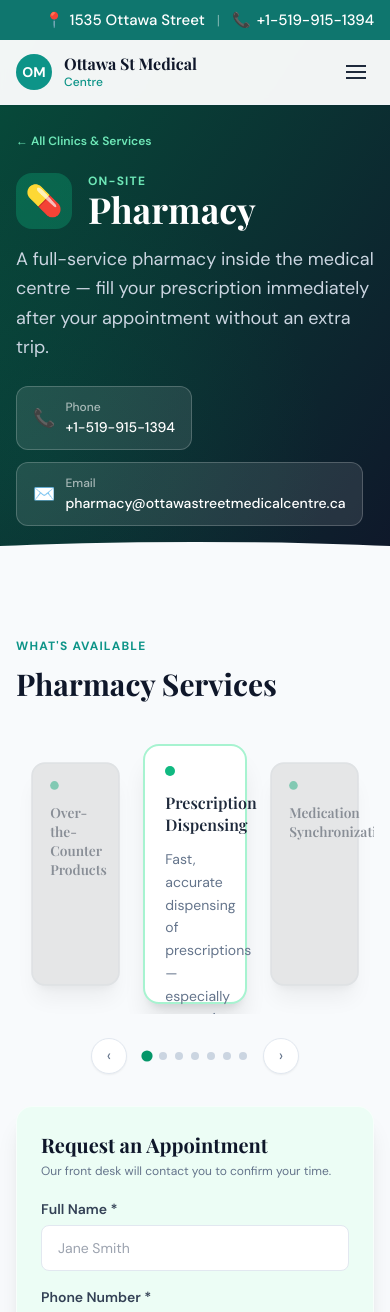
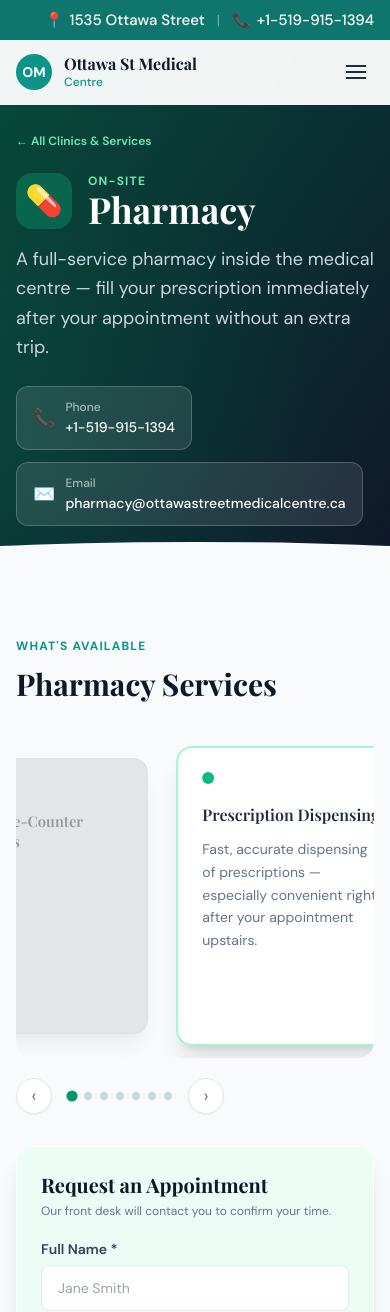
Before and after one commit to ev-digitalmarketing/Marketing-Website-Sample, a Next.js app: page /services/pharmacy in a window 390 px wide. Shown: the top 1312 px of the page. Built offline with nearby package versions, Linux system fonts and the light colour scheme; a web font is replaced by a local one.

Commit message:
Add files via upload

```diff
--- a/components/ServicePageLayout.js
+++ b/components/ServicePageLayout.js
@@ -1,139 +1,133 @@
 'use client'
-import { useState, useRef, useEffect } from 'react'
+import { useState, useRef, useEffect, useCallback } from 'react'
 import Link from 'next/link'
 import Navbar from './Navbar'
 import Footer from './Footer'
 import BookingForm from './BookingForm'
 
-// Shared carousel hook — handles direction, animation state, touch swipe
-function useCarousel(total) {
-  const [active, setActive] = useState(0)
-  const [sliding, setSliding] = useState(false)
-  const [direction, setDirection] = useState(null) // 'left' | 'right'
-  const timeout = useRef(null)
+// ─── Carousel ────────────────────────────────────────────────────────────────
+// Layout: center card fills ~70% of the track, side cards peek ~15% each.
+// Sliding: the entire strip translates left/right, then snaps.
+// We keep 5 slots rendered (prev2, prev, active, next, next2) so the
+// incoming card is already mounted before the animation starts.
 
-  const go = (dir) => {
-    if (sliding) return
-    setDirection(dir)
-    setSliding(true)
-    clearTimeout(timeout.current)
-    timeout.current = setTimeout(() => {
-      setActive(i => dir === 'right' ? (i + 1) % total : (i - 1 + total) % total)
-      setSliding(false)
-      setDirection(null)
-    }, 380)
-  }
+const PEEK = 15          // % of track width each side card peeks
+const CENTER = 100 - PEEK * 2  // ~70%
+const TRANSITION = '0.42s cubic-bezier(0.4, 0, 0.2, 1)'
 
-  const goTo = (i) => {
-    if (sliding || i === active) return
-    setDirection(i > active ? 'right' : 'left')
-    setSliding(true)
-    clearTimeout(timeout.current)
-    timeout.current = setTimeout(() => {
-      setActive(i)
-      setSliding(false)
-      setDirection(null)
-    }, 380)
-  }
+function ServiceCarousel({ services, accentColor, accentCardBorder, accentDot }) {
+  const total = services.length
+  const [current, setCurrent] = useState(0)
+  const [offset, setOffset] = useState(0)       // live translateX in %
+  const [animating, setAnimating] = useState(false)
+  const [animate, setAnimate] = useState(false)  // whether CSS transition is on
+  const touchStart = useRef(null)
+  const frameRef = useRef(null)
 
-  useEffect(() => () => clearTimeout(timeout.current), [])
+  // Circular helpers
+  const idx = (n) => ((n % total) + total) % total
 
-  return { active, sliding, direction, go, goTo }
-}
+  // Go in a direction: -1 = prev, +1 = next
+  const go = useCallback((dir) => {
+    if (animating) return
+    setAnimating(true)
+    setAnimate(true)
+    // Slide: each card slot = CENTER%, so slide by that amount
+    setOffset(o => o - dir * CENTER)
+    setTimeout(() => {
+      // After animation, snap back to center without transition
+      setCurrent(c => idx(c + dir))
+      setAnimate(false)
+      setOffset(0)
+      setAnimating(false)
+    }, 430)
+  }, [animating, total])
 
-// Carousel UI — renders the 3-card strip with slide animation
-function ServiceCarousel({ services, accentColor, accentCardBorder, accentDot, isMobile }) {
-  const total = services.length
-  const { active, sliding, direction, go, goTo } = useCarousel(total)
-
-  // Touch swipe support
-  const touchStart = useRef(null)
+  // Touch swipe
   const onTouchStart = (e) => { touchStart.current = e.touches[0].clientX }
   const onTouchEnd = (e) => {
     if (touchStart.current === null) return
     const delta = touchStart.current - e.changedTouches[0].clientX
-    if (Math.abs(delta) > 40) go(delta > 0 ? 'right' : 'left')
+    if (Math.abs(delta) > 40) go(delta > 0 ? 1 : -1)
     touchStart.current = null
   }
 
-  // The 3 visible indices [left, center, right]
-  const leftIdx  = (active - 1 + total) % total
-  const rightIdx = (active + 1) % total
-  const cards = [
-    { sIdx: leftIdx,  pos: 0 },
-    { sIdx: active,   pos: 1 },
-    { sIdx: rightIdx, pos: 2 },
-  ]
+  // We render 5 slots: current-2, current-1, current, current+1, current+2
+  // Track starts offset so slot index 2 (current) is in center position
+  // Base offset puts card[2] centered: translateX starts at -2 * CENTER%
+  // (each card is CENTER% wide, plus peek halved on each side)
+  // Actually we offset so card slot 0 left edge = -2 * CENTER%
+  const baseOffset = -2 * CENTER  // positions slot[2] at center
+  const totalOffset = baseOffset + offset
 
-  // Slide offset: when sliding right, track moves left (-33.33%), and vice versa
-  // We show a 3-card window; normally translateX(0), animate to ±33.33%
-  const trackOffset = sliding
-    ? direction === 'right' ? '-33.333%' : '33.333%'
-    : '0%'
-
-  const CARD_W = isMobile ? 'calc(100% - 80px)' : '240px'
-  const CARD_H = isMobile ? '260px' : '260px'
+  const slots = [-2, -1, 0, 1, 2].map(d => ({
+    d,
+    sIdx: idx(current + d),
+    isCenter: d === 0,
+  }))
 
   return (
     <div>
-      {/* Viewport — clips the track */}
+      {/* Viewport — clips to left column, overflow hidden */}
       <div
         className="overflow-hidden rounded-2xl"
-        style={{ height: isMobile ? '280px' : '280px' }}
+        style={{ width: '100%' }}
         onTouchStart={onTouchStart}
         onTouchEnd={onTouchEnd}
       >
-        {/* Track — 5 cards wide (prev-prev, prev, active, next, next-next) so slide reveals smoothly */}
+        {/* Track — 5 cards, each CENTER% wide, total = 5 * CENTER% */}
         <div
           style={{
             display: 'flex',
-            alignItems: 'center',
-            height: '100%',
-            // Position track so center card = card index 1 (0-indexed in 3-card view)
-            // We render 3 cards each 33.333% wide, track starts at 0
-            transform: `translateX(${trackOffset})`,
-            transition: sliding ? 'transform 0.38s cubic-bezier(0.4, 0, 0.2, 1)' : 'none',
+            width: `${5 * CENTER}%`,
+            transform: `translateX(${totalOffset / 5}%)`,
+            // divide by 5 because width is 5× the outer container
+            // Actually: track is 5*CENTER% of viewport. We want slot[2]
+            // to sit centered. Slot[2] left = 2 * (CENTER / (5*CENTER)) * 100 = 40% of track.
+            // Easier: use px via a container ref, or use the following math:
+            // translateX in track-relative % = totalOffset / 5
+            transition: animate ? `transform ${TRANSITION}` : 'none',
             willChange: 'transform',
           }}
         >
-          {cards.map(({ sIdx, pos }) => {
+          {slots.map(({ d, sIdx, isCenter }) => {
             const s = services[sIdx]
-            const isCenter = pos === 1
             return (
               <div
-                key={`${pos}-${sIdx}`}
-                onClick={() => { if (!isCenter) go(pos === 0 ? 'left' : 'right') }}
+                key={d}
+                onClick={() => { if (!isCenter && !animating) go(d > 0 ? 1 : -1) }}
                 style={{
+                  width: `${100 / 5}%`,  // each slot = 1/5 of track = CENTER% of viewport
                   flexShrink: 0,
-                  width: '33.333%',
-                  height: '100%',
-                  padding: '0 8px',
+                  padding: '12px 10px',
                   cursor: isCenter ? 'default' : 'pointer',
-                  display: 'flex',
-                  alignItems: 'center',
-                  justifyContent: 'center',
+                  boxSizing: 'border-box',
                 }}
               >
                 <div
                   style={{
-                    width: '100%',
-                    height: CARD_H,
-                    transform: isCenter ? 'scale(1)' : 'scale(0.86)',
-                    opacity: isCenter ? 1 : 0.5,
-                    filter: isCenter ? 'brightness(1)' : 'brightness(0.82)',
-                    transition: 'transform 0.38s ease, opacity 0.38s ease, filter 0.38s ease',
+                    transform: isCenter ? 'scale(1)' : 'scale(0.92)',
+                    opacity: isCenter ? 1 : 0.45,
+                    filter: isCenter ? 'none' : 'brightness(0.8)',
+                    transition: `transform ${TRANSITION}, opacity ${TRANSITION}, filter ${TRANSITION}`,
+                    height: '300px',
                   }}
                 >
                   <div
-                    className={`rounded-2xl border-2 p-5 shadow-xl bg-white h-full flex flex-col justify-between ${isCenter ? accentCardBorder : 'border-slate-100'} transition-all`}
+                    className={`rounded-2xl border-2 p-6 bg-white h-full flex flex-col shadow-xl ${isCenter ? accentCardBorder : 'border-slate-100'}`}
+                    style={{ transition: `border-color 0.3s ease` }}
                   >
-                    <div>
-                      <div className={`w-2.5 h-2.5 rounded-full ${accentDot} mb-4`}></div>
-                      <h3 className="font-semibold text-slate-800 text-base leading-snug">{s.name}</h3>
-                    </div>
-                    {isCenter && (
-                      <p className="text-sm text-slate-500 leading-relaxed mt-3">{s.desc}</p>
-                    )}
+                    <div className={`w-3 h-3 rounded-full ${accentDot} mb-5 flex-shrink-0`} />
+                    <h3 className="font-semibold text-slate-800 text-base leading-snug mb-3 flex-shrink-0">{s.name}</h3>
+                    <p
+                      className="text-sm text-slate-500 leading-relaxed flex-1 overflow-hidden"
+                      style={{
+                        opacity: isCenter ? 1 : 0,
+                        transition: `opacity 0.25s ease`,
+                      }}
+                    >
+                      {s.desc}
+                    </p>
                   </div>
                 </div>
               </div>
@@ -143,35 +137,42 @@ function ServiceCarousel({ services, accentColor, accentCardBorder, accentDot, i
       </div>
 
       {/* Nav */}
-      <div className={`flex items-center gap-4 mt-6 ${isMobile ? 'justify-center' : ''}`}>
+      <div className="flex items-center gap-4 mt-5">
         <button
-          onClick={() => go('left')}
-          disabled={sliding}
-          className="w-9 h-9 rounded-full bg-white border border-slate-200 shadow-sm flex items-center justify-center text-slate-500 hover:text-teal-600 transition-colors disabled:opacity-40"
+          onClick={() => go(-1)}
+          disabled={animating}
+          className="w-9 h-9 rounded-full bg-white border border-slate-200 shadow-sm flex items-center justify-center text-slate-500 hover:text-teal-600 transition-colors disabled:opacity-40 text-lg"
         >‹</button>
+
         <div className="flex gap-2">
           {services.map((_, i) => (
             <button
               key={i}
-              onClick={() => goTo(i)}
+              onClick={() => {
+                if (animating || i === current) return
+                go(i > current ? 1 : -1)
+                // For multi-step jumps we just step one at a time — simple & clean
+              }}
               className="w-2 h-2 rounded-full transition-all duration-300"
               style={{
-                backgroundColor: i === active ? accentColor : '#cbd5e1',
-                transform: i === active ? 'scale(1.4)' : 'scale(1)',
+                backgroundColor: i === current ? accentColor : '#cbd5e1',
+                transform: i === current ? 'scale(1.4)' : 'scale(1)',
               }}
             />
           ))}
         </div>
+
         <button
-          onClick={() => go('right')}
-          disabled={sliding}
-          className="w-9 h-9 rounded-full bg-white border border-slate-200 shadow-sm flex items-center justify-center text-slate-500 hover:text-teal-600 transition-colors disabled:opacity-40"
+          onClick={() => go(1)}
+          disabled={animating}
+          className="w-9 h-9 rounded-full bg-white border border-slate-200 shadow-sm flex items-center justify-center text-slate-500 hover:text-teal-600 transition-colors disabled:opacity-40 text-lg"
         >›</button>
       </div>
     </div>
   )
 }
 
+// ─── Page Layout ─────────────────────────────────────────────────────────────
 export default function ServicePageLayout({
   accentGradient,
   accentColor,
@@ -198,7 +199,7 @@ export default function ServicePageLayout({
       <main>
         {/* ── HERO ── */}
         <section className={`pt-32 pb-0 px-4 bg-gradient-to-br ${accentGradient} text-white relative overflow-hidden`}>
-          <div className="absolute inset-0 opacity-10" style={{ backgroundImage: `radial-gradient(circle at 10% 80%, ${accentColor} 0%, transparent 50%)` }}></div>
+          <div className="absolute inset-0 opacity-10" style={{ backgroundImage: `radial-gradient(circle at 10% 80%, ${accentColor} 0%, transparent 50%)` }} />
 
           <div className="max-w-6xl mx-auto relative z-10">
             <Link href="/services" className={`${accentLight} text-xs font-semibold hover:underline mb-6 inline-block animate-fade-up`}>← All Clinics & Services</Link>
@@ -214,38 +215,26 @@ export default function ServicePageLayout({
               <p className="text-slate-300 text-lg max-w-xl leading-relaxed mb-6">{subtitle}</p>
 
               <div className="flex flex-wrap gap-3 animate-fade-up" style={{ animationDelay: '0.2s' }}>
-                <a
-                  href={`tel:${phone.replace(/[^+\d]/g, '')}`}
-                  className="flex items-center gap-2.5 bg-white/10 border border-white/20 backdrop-blur-sm rounded-xl px-4 py-3 text-white text-sm font-medium hover:bg-white/20 transition-all"
-                >
+                <a href={`tel:${phone.replace(/[^+\d]/g, '')}`} className="flex items-center gap-2.5 bg-white/10 border border-white/20 backdrop-blur-sm rounded-xl px-4 py-3 text-white text-sm font-medium hover:bg-white/20 transition-all">
                   <span className="text-lg">📞</span>
-                  <div>
-                    <div className="text-xs opacity-60 mb-0.5">Phone</div>
-                    <div>{phone}</div>
-                  </div>
+                  <div><div className="text-xs opacity-60 mb-0.5">Phone</div><div>{phone}</div></div>
                 </a>
-                <a
-                  href={`mailto:${email}`}
-                  className="flex items-center gap-2.5 bg-white/10 border border-white/20 backdrop-blur-sm rounded-xl px-4 py-3 text-white text-sm font-medium hover:bg-white/20 transition-all"
-                >
+                <a href={`mailto:${email}`} className="flex items-center gap-2.5 bg-white/10 border border-white/20 backdrop-blur-sm rounded-xl px-4 py-3 text-white text-sm font-medium hover:bg-white/20 transition-all">
                   <span className="text-lg">✉️</span>
-                  <div>
-                    <div className="text-xs opacity-60 mb-0.5">Email</div>
-                    <div>{email}</div>
-                  </div>
+                  <div><div className="text-xs opacity-60 mb-0.5">Email</div><div>{email}</div></div>
                 </a>
               </div>
             </div>
           </div>
 
-          <div className="absolute bottom-0 left-0 right-0 h-8 bg-slate-50" style={{ borderRadius: '100% 100% 0 0 / 100% 100% 0 0', transform: 'scaleX(1.5)' }}></div>
+          <div className="absolute bottom-0 left-0 right-0 h-8 bg-slate-50" style={{ borderRadius: '100% 100% 0 0 / 100% 100% 0 0', transform: 'scaleX(1.5)' }} />
         </section>
 
         {/* ── SERVICES + FORM ── */}
         <section className="bg-slate-50 px-4 relative">
           <div className="max-w-6xl mx-auto">
 
-            {/* ── DESKTOP: side-by-side ── */}
+            {/* Desktop: side-by-side */}
             <div className="hidden lg:grid grid-cols-2 gap-10 items-start">
               <div className="pt-16 pb-10">
                 <p className="section-label">{sectionLabel}</p>
@@ -255,11 +244,8 @@ export default function ServicePageLayout({
                   accentColor={accentColor}
                   accentCardBorder={accentCardBorder}
                   accentDot={accentDot}
-                  isMobile={false}
                 />
               </div>
-
-              {/* Right: booking form sticky */}
               <div className="pt-8 pb-10 lg:self-start lg:sticky lg:top-28">
                 <div className={`${accentSection} rounded-2xl p-6 shadow-xl border border-white/60`}>
                   <h2 className="font-display text-xl font-bold text-slate-900 mb-1">Request an Appointment</h2>
@@ -269,7 +255,7 @@ export default function ServicePageLayout({
               </div>
             </div>
 
-            {/* ── MOBILE: stacked ── */}
+            {/* Mobile: stacked */}
             <div className="lg:hidden">
               <div className="pt-16 pb-8">
                 <p className="section-label">{sectionLabel}</p>
@@ -279,10 +265,8 @@ export default function ServicePageLayout({
                   accentColor={accentColor}
                   accentCardBorder={accentCardBorder}
                   accentDot={accentDot}
-                  isMobile={true}
                 />
               </div>
-
               <div className="pb-10">
                 <div className={`${accentSection} rounded-2xl p-6 shadow-xl border border-white/60`}>
                   <h2 className="font-display text-xl font-bold text-slate-900 mb-1">Request an Appointment</h2>
```
